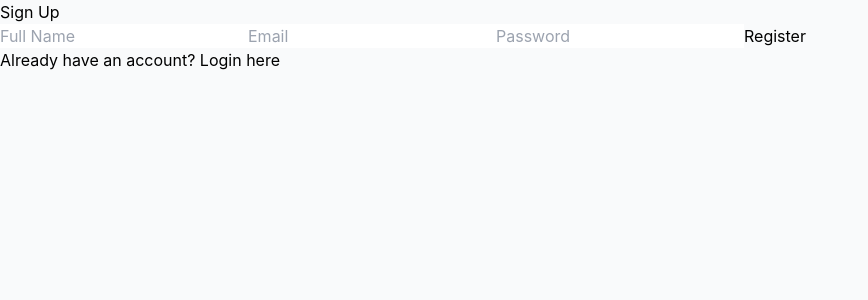
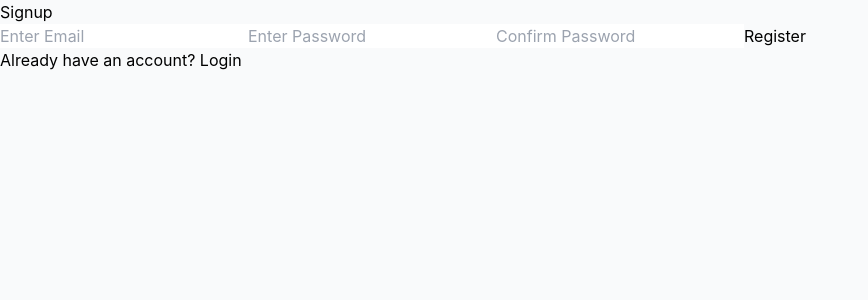
Before and after one commit to YBspotted20045/Grow-rich-investinm, a React (Vite) app: page /signup in a window 1280 px wide. Shown: the top 300 px of the page, without its empty margins (0-868 px from the left). Built offline with nearby package versions, Linux system fonts and the light colour scheme; the HTML template or start-up script is replaced by a standard one.

Commit message:
Update Signup.jsx

```diff
--- a/src/pages/Signup.jsx
+++ b/src/pages/Signup.jsx
@@ -1,67 +1,83 @@
-import './Signup.css';
-// src/pages/Signup.jsx
-import React, { useState } from "react";
-import { Link, useNavigate } from "react-router-dom";
-import API from "../axios";
+import React, { useState } from 'react';
+import { useNavigate } from 'react-router-dom';
+import API from '../axios';
 
 const Signup = () => {
   const navigate = useNavigate();
+
   const [formData, setFormData] = useState({
-    fullname: "",
-    email: "",
-    password: "",
+    email: '',
+    password: '',
+    confirmPassword: ''
   });
-  const [error, setError] = useState("");
+
+  const [error, setError] = useState('');
+  const [success, setSuccess] = useState('');
 
   const handleChange = (e) => {
-    setFormData((prev) => ({ ...prev, [e.target.name]: e.target.value }));
+    setFormData({ ...formData, [e.target.name]: e.target.value });
+    setError('');
+    setSuccess('');
   };
 
   const handleSubmit = async (e) => {
     e.preventDefault();
-    setError("");
+
+    if (formData.password !== formData.confirmPassword) {
+      setError('Passwords do not match');
+      return;
+    }
 
     try {
-      const res = await API.post("/auth/register", formData);
-      if (res.data) {
-        navigate("/login");
-      }
+      const response = await API.post('/auth/register', {
+        email: formData.email,
+        password: formData.password
+      });
+
+      setSuccess('Registration successful! Redirecting to login...');
+      setTimeout(() => navigate('/login'), 2000);
     } catch (err) {
-      setError(err.response?.data?.message || "Signup failed");
+      setError(err?.response?.data?.message || 'Registration failed');
     }
   };
 
   return (
-    <div className="auth">
-      <h2>Sign Up</h2>
+    <div className="auth-form">
+      <h2>Signup</h2>
       <form onSubmit={handleSubmit}>
         <input
-          type="text"
-          placeholder="Full Name"
-          name="fullname"
-          onChange={handleChange}
-          required
-        />
-        <input
           type="email"
-          placeholder="Email"
           name="email"
+          placeholder="Enter Email"
+          value={formData.email}
           onChange={handleChange}
           required
         />
         <input
           type="password"
-          placeholder="Password"
           name="password"
+          placeholder="Enter Password"
+          value={formData.password}
+          onChange={handleChange}
+          required
+        />
+        <input
+          type="password"
+          name="confirmPassword"
+          placeholder="Confirm Password"
+          value={formData.confirmPassword}
           onChange={handleChange}
           required
         />
         <button type="submit">Register</button>
-        {error && <p className="error">{error}</p>}
-        <p>
-          Already have an account? <Link to="/login">Login here</Link>
-        </p>
       </form>
+
+      {error && <p style={{ color: 'red' }}>{error}</p>}
+      {success && <p style={{ color: 'green' }}>{success}</p>}
+
+      <p>
+        Already have an account? <a href="/login">Login</a>
+      </p>
     </div>
   );
 };
```
